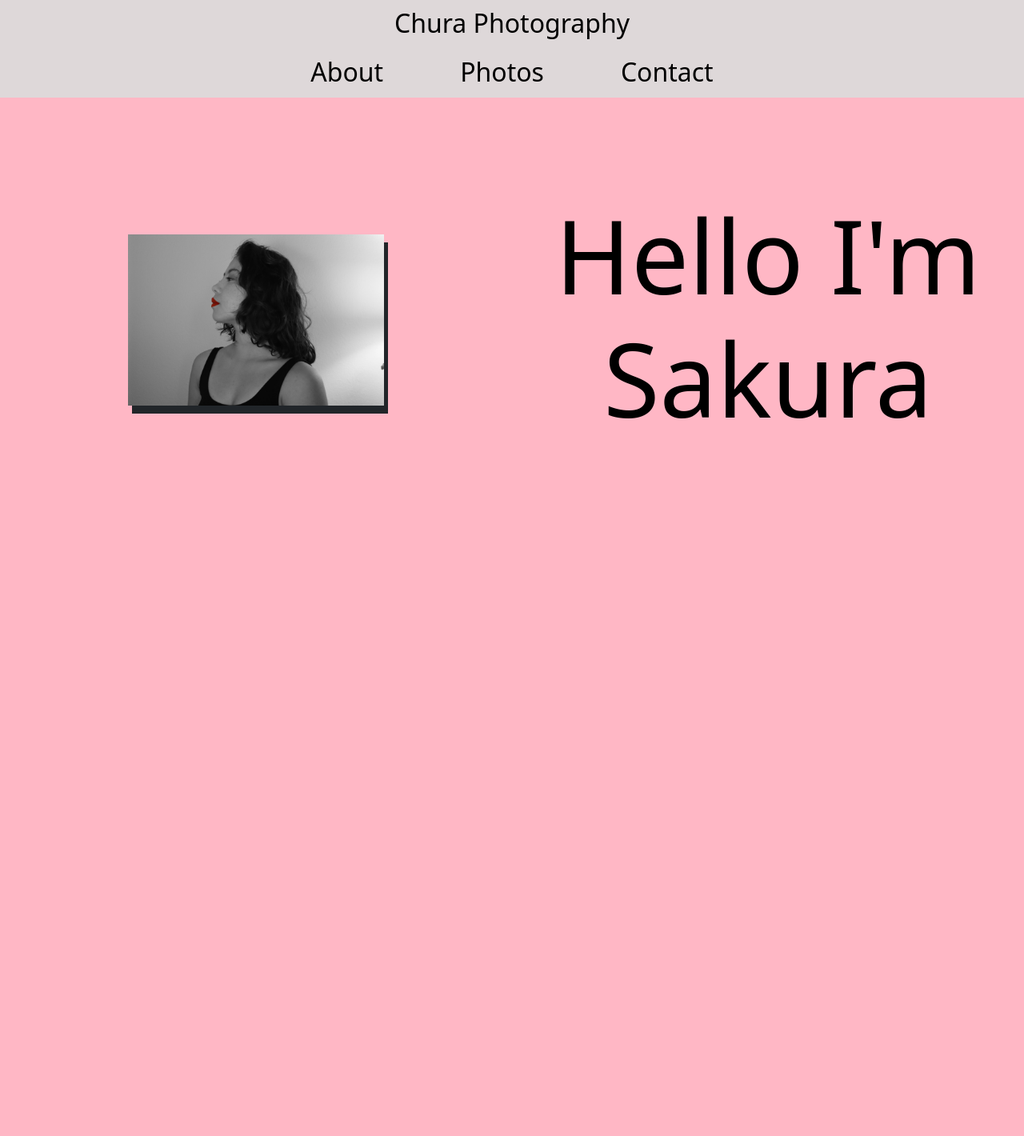
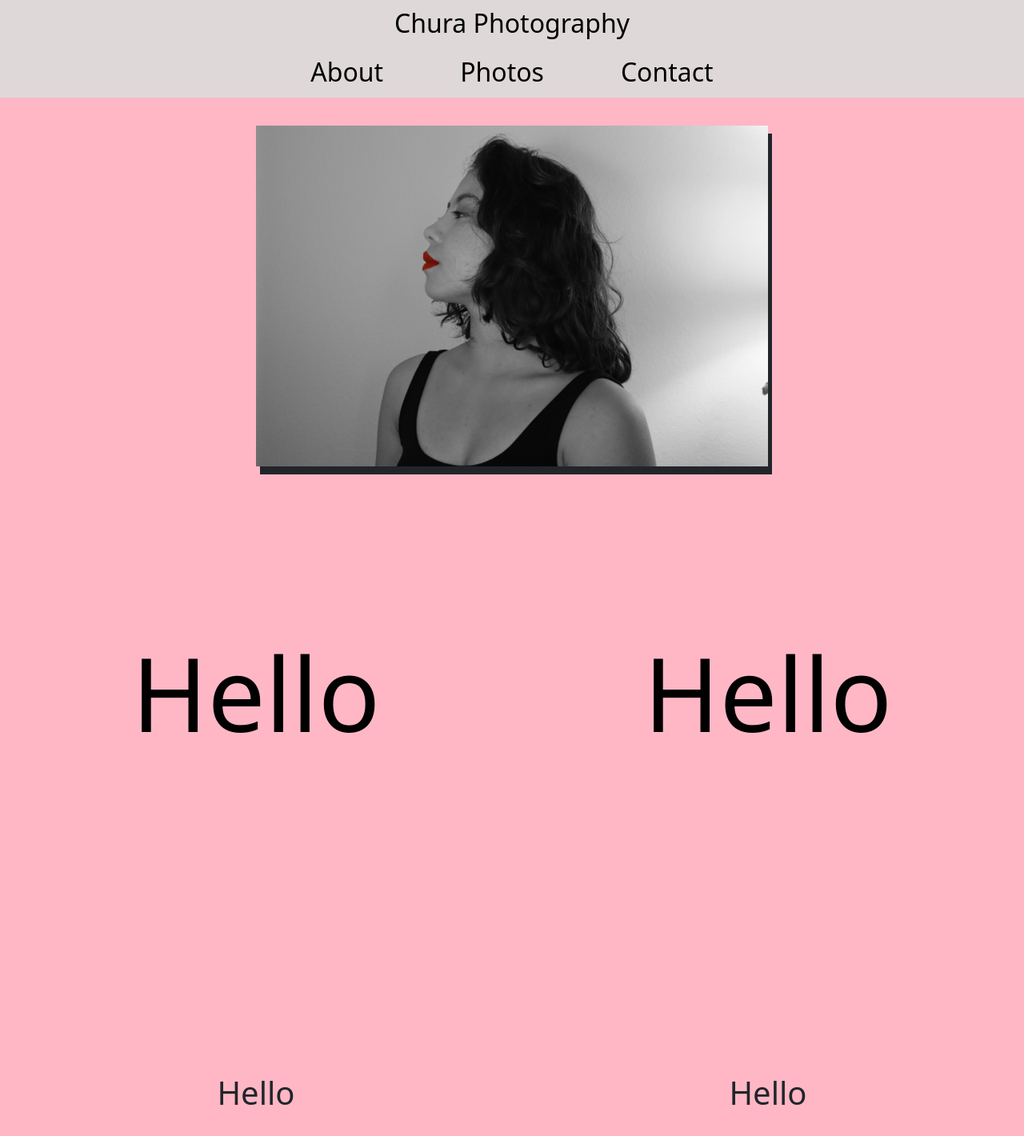
Before and after one commit to Zryer/Chura-Photography, a React (Create React App) app: page /About in a window 1280 px wide. Shown: the top 1420 px of the page at 80% size. Before the commit the page ends 800 px from the top, so only its background shows below. Built offline with nearby package versions, Linux system fonts and the light colour scheme.

Commit message:
Sizing changes

```diff
--- a/src/Components/AboutComponent/About.css
+++ b/src/Components/AboutComponent/About.css
@@ -1,9 +1,10 @@
 .aboutContainer {
-    height: 100vh;
+    height: 100%;
+    padding-top: 15vh;
 }
 
 .aboutImage {
-    width: 25vw;
+    width: 80vmin;
     height: auto;
     box-shadow: 5px 10px;
 }
@@ -11,11 +12,11 @@
 .aboutContent {
     color: #000;
     text-align: center;
-    font-size: 10vw;
+    font-size: 10vmax;
 }
 
 .aboutRow {
-    height: 100%;
+    height: 500px;
 }
 
 .aboutCol {
--- a/src/Components/AboutComponent/About.jsx
+++ b/src/Components/AboutComponent/About.jsx
@@ -12,8 +12,21 @@ const About = () => {
                 <Col className="aboutCol">
                     <img src={Sakura} alt="Sakura" className="aboutImage" />
                 </Col>
-                <Col className=" aboutCol">
-                    <h1 className="aboutContent">Hello I'm Sakura</h1>
+            </Row>
+            <Row className="aboutRow">
+            <Col className="aboutCol" xs={6}>
+                    <h1 className="aboutContent">Hello</h1>
+                </Col>
+                <Col className="aboutCol">
+                    <h1 className="aboutContent">Hello</h1>
+                </Col>
+            </Row>
+            <Row className="aboutRow">
+            <Col className="aboutCol">
+                    <h1>Hello</h1>
+                </Col>
+                <Col className="aboutCol">
+                    <h1>Hello</h1>
                 </Col>
             </Row>
         </Container>
--- a/src/Components/ContactComponent/Contact.css
+++ b/src/Components/ContactComponent/Contact.css
@@ -1,6 +1,7 @@
 .contactContainer {
     text-align: center;
     height: 100vh;
+    padding-top: 15vh;
 }
 
 .contactRow {
@@ -8,7 +9,6 @@
 }
 
 .contactTitle {
-    padding-top: 15vh;
     font-size: 8vw;
     color: #000;
 }
--- a/src/Components/HomeComponent/Home.css
+++ b/src/Components/HomeComponent/Home.css
@@ -25,7 +25,7 @@
 }
 
 .homeName {
-    font-size: 8vw;
+    font-size: 8vmax;
     color: #ffb7c5;
     animation: fadeIn ease-in 3s;
     animation-fill-mode: forwards;
@@ -43,7 +43,7 @@
 }
 
 .homeText {
-    font-size: 2vw;
+    font-size: 2vmax;
     color: #ffb7c5;
     animation: fadeIn ease-in 3s;
     animation-fill-mode: forwards;
@@ -61,7 +61,7 @@
 }
 
 .homeLinks {
-    font-size: 2.5vw;
+    font-size: 3vmax;
     color: #c5ffb7;
     animation: fadeIn ease-in 3s;
     animation-fill-mode: forwards;
@@ -70,16 +70,6 @@
     padding: .3vw;
     text-align: center;
     border: solid 0.3vw #ffb7c5;
-}
-
-@media (max-width: 992px) {
-    .homeLinks {
-        font-size: 5vw;
-        padding: .3vw;
-    }
-    .homeDivLinks {
-        width: 100%;
-    }
 }
 
 .homeLinks:hover {
--- a/src/Components/PhotosComponent/PhotoPage.jsx
+++ b/src/Components/PhotosComponent/PhotoPage.jsx
@@ -24,6 +24,7 @@ const PhotoPage = () => {
                     <h1 className="photoPageTitle">{name}</h1>
                     <img className={width} src={image} alt={alt} />
                     <h2>{text}</h2>
+                    <Link to="/Photos" className="photoBack">Back to Photos</Link>
                 </Col>
 
             </Row>
--- a/src/Components/PhotosComponent/Photos.css
+++ b/src/Components/PhotosComponent/Photos.css
@@ -48,3 +48,13 @@
 .photoPageTitle {
     font-size: 8vh;
 }
+
+.photoBack {
+    display: none;
+}
+
+@media (max-width: 992px) {
+    .photoBack {
+        display: block;
+    }
+}
```
